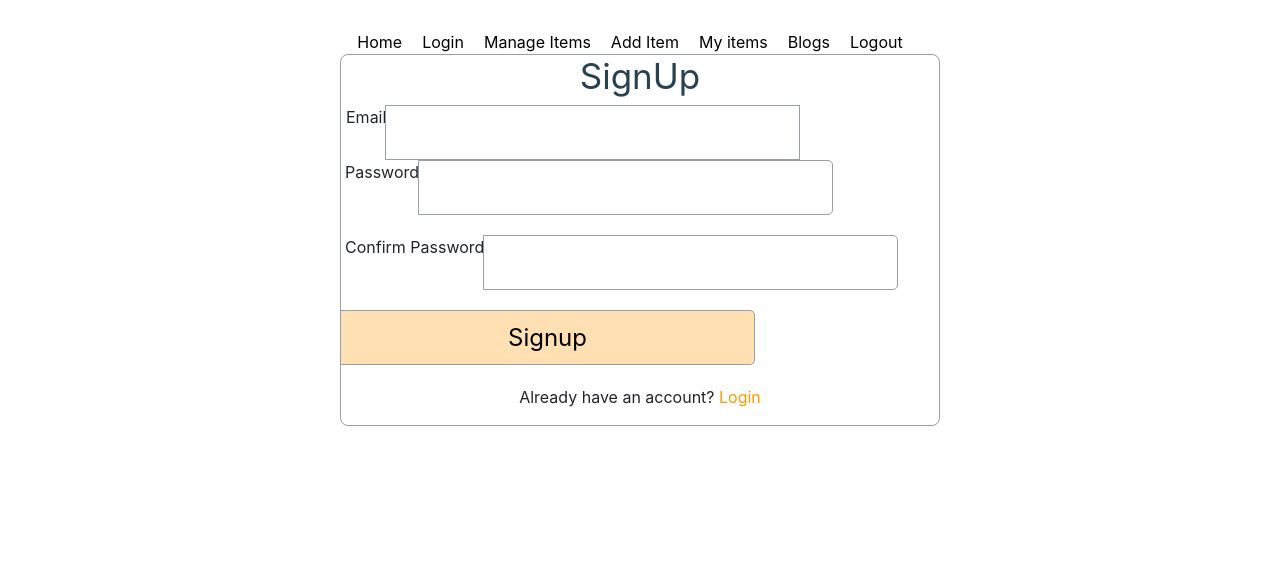
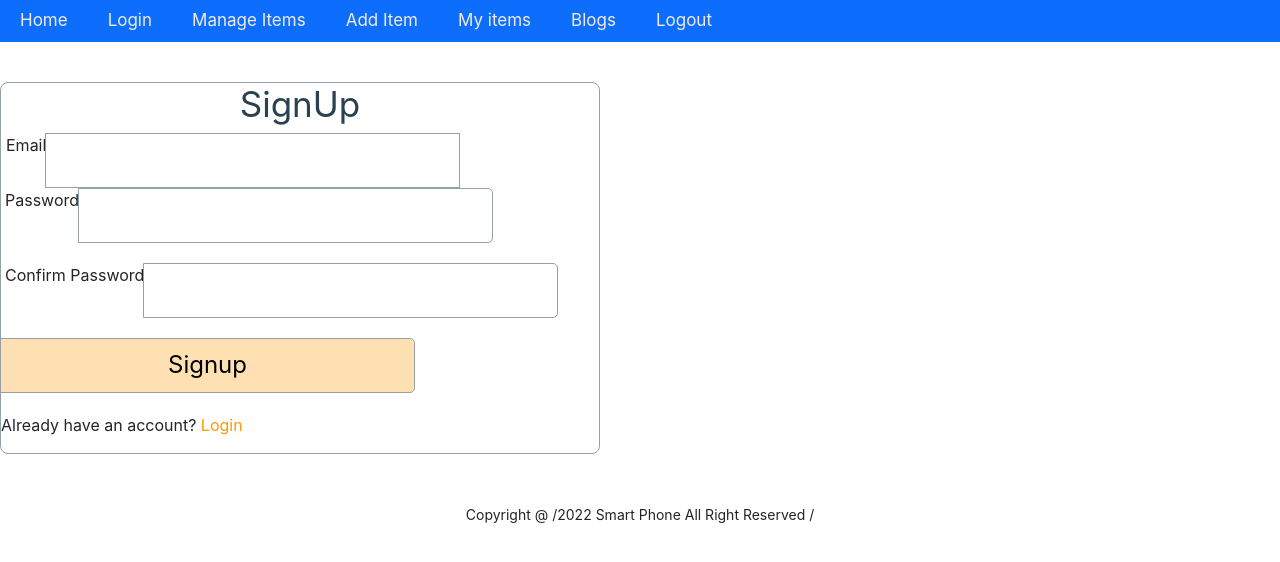
Before and after one commit to shahmojno/assaiment-11-Client-site, a React (Create React App) app: page /signup in a window 1280 px wide. Shown: the top 562 px of the page. Built offline with nearby package versions, Linux system fonts and the light colour scheme.

Commit message:
add footer

```diff
--- a/src/App.js
+++ b/src/App.js
@@ -1,7 +1,3 @@
-
-import './App.css';
-import app from './firebase.init';
-import { getAuth, GoogleAuthProvider, signInWithPopup } from 'firebase/auth';
 import { Route, Routes } from 'react-router-dom';
 import Home from './component/Home/Home';
 import Login from './component/Login/Login';
@@ -10,6 +6,7 @@ import Manageitem from './component/Manageitem';
 import Additem from './component/Additem';
 import SignUp from './component/Login/SignUp';
 import Blogs from './component/Blogs/Blogs';
+import Footer from './component/Footer/Footer';
 
 
 
@@ -24,7 +21,7 @@ function App() {
 
 
   return (
-    <div className="App">
+    <div >
       <Header></Header>
 
       <Routes>
@@ -35,6 +32,7 @@ function App() {
         <Route path='signup' element={<SignUp></SignUp>}></Route>
         <Route path='blogs' element={<Blogs></Blogs>}></Route>
       </Routes>
+      <Footer></Footer>
 
 
     </div>
--- a/src/component/Blogs/Blogs.css
+++ b/src/component/Blogs/Blogs.css
@@ -1,5 +1,5 @@
 .blogs{
-    text-align: left;
+
     margin-left: 100px;
     margin-top: 20px;
     border: 1px solid rebeccapurple;
--- a/src/component/Blogs/Blogs.js
+++ b/src/component/Blogs/Blogs.js
@@ -4,7 +4,7 @@ import './Blogs.css'
 const Blogs = () => {
     return (
         <div >
-            <h1 className='mt-5'>MY Blogs</h1>
+            <h1 className='mt-5 ml-5' >MY Blogs</h1>
             <div className='blogs'>
                 <h5 >1. Difference between Nodejs and JavaScript : </h5>
                 <p >Javascript : Javascript is a programming language that is used for writing scripts on the website. </p>
@@ -13,7 +13,7 @@ const Blogs = () => {
                 <p >NodeJS : Nodejs is used in server-side development. </p>
             </div>
 
-            <div className='blogs' >
+            <div className='blogs'>
                 <h5 >2. Differences between SQL and NoSQL : </h5>
                 <p >SQL : Tables with fixed rows and columns </p>
                 <p >NoSQL : Document: JSON documents, Key-value: key-value pairs, Wide-column: tables with rows and dynamic columns, Graph: nodes and edges </p>
@@ -22,7 +22,7 @@ const Blogs = () => {
 
             </div>
 
-            <div className='blogs' >
+            <div className='blogs'>
                 <h5 >3. JWT (JSON Web Token) : </h5>
                 <p >JWT, or JSON Web Token, is an open standard used to share information between two parties securely — a client and a server. In most cases, it’s an encoded JSON containing a set of claims and a signature. </p>
                 <p >Header :  The header consists of two parts:
--- /dev/null
+++ b/src/component/Footer/Footer.js
@@ -0,0 +1,19 @@
+import React from 'react';
+
+const Footer = () => {
+    const today = new Date();
+    const year = today.getFullYear();
+    return (
+        <div>
+            <footer className='text-center mt-5'>
+                <p>
+                    <small>
+                        Copyright @ /{year} Smart Phone All Right Reserved /
+                    </small>
+                </p>
+            </footer>
+        </div>
+    );
+};
+
+export default Footer;
--- a/src/component/Header/Header.css
+++ b/src/component/Header/Header.css
@@ -1,14 +1,11 @@
-.header nav a{
+.header1 nav a{
     margin-right: 20px;
+    margin-left: 20px;
     text-decoration: none;
-    color: black;
+    color: rgb(241, 234, 234);
+    font-size: 17px;
 }
 
-.header nav a:hover{
+.header1 nav a:hover{
 color: goldenrod;
 }
-
-.header{
-    margin-top: 30px;
-
-}
--- a/src/component/Header/Header.js
+++ b/src/component/Header/Header.js
@@ -4,8 +4,8 @@ import './Header.css'
 
 const Header = () => {
     return (
-        <div className='header'>
-            <nav>
+        <div className='header1'>
+            <nav className='bg-primary py-2'>
                 <Link to="/">Home</Link>
                 <Link to="/login">Login</Link>
                 <Link to="/manageitem">Manage Items</Link>
--- a/src/component/Login/Login.css
+++ b/src/component/Login/Login.css
@@ -1,6 +1,14 @@
+
+#loging-all{
+    display: flex;
+    justify-content: center;
+}
+
+
 .form-container{
+    margin-top: 40px;
     width:  600px;
-    margin: auto;
+
     border: 1px solid #95A0A7;
     box-sizing: border-box;
     border-radius: 8px;
@@ -9,6 +17,8 @@
 }
 
 .form-title{
+    display: flex;
+    justify-content: center;
     font-size: 35px;
     color: #2A414F;
     font-weight: 400;
@@ -26,6 +36,8 @@
    border: 1px solid #95A0A7;
    box-sizing: border-box;
    border-radius: 5px;
+
+   justify-content: center;
    font-size: 24px;
 }
 
--- a/src/component/Login/Login.js
+++ b/src/component/Login/Login.js
@@ -5,6 +5,7 @@ import { useSignInWithEmailAndPassword } from 'react-firebase-hooks/auth';
 import { Link, useLocation, useNavigate } from 'react-router-dom';
 import auth from '../../firebase.init';
 import './Login.css'
+
 
 const Login = () => {
     const [email, setEmail] = useState('');
@@ -51,9 +52,11 @@ const Login = () => {
 
 
     return (
+        <div id='loging-all'>
+
             <div className='form-container'>
                 <div>
-                <h1 className='form-title'>Login</h1>
+                    <h1 className='form-title mx-auto'>Login</h1>
                     <form onSubmit={handleUsersSignIn}>
                         <div className='input-group'>
                             <label htmlFor='email'>Email</label>
@@ -75,6 +78,8 @@ const Login = () => {
                     <button onClick={handleGoogleSignIn}>Google Sign In</button>
                 </div>
             </div>
+
+        </div>
     );
 };
 
--- a/src/component/Login/SignUp.css
+++ b/src/component/Login/SignUp.css
@@ -1,3 +1,60 @@
+
 .form-container{
-    align-items: center;
+    margin-top: 40px;
+    width:  600px;
+
+    border: 1px solid #95A0A7;
+    box-sizing: border-box;
+    border-radius: 8px;
+    display: flex;
+    justify-content: center;
 }
+
+.form-title{
+    display: flex;
+    justify-content: center;
+    font-size: 35px;
+    color: #2A414F;
+    font-weight: 400;
+}
+
+.input-group label{
+    display: block;
+    margin-left:5px ;
+
+}
+
+.input-group input{
+   width: 415px;
+   height:  55px;
+   border: 1px solid #95A0A7;
+   box-sizing: border-box;
+   border-radius: 5px;
+
+   justify-content: center;
+   font-size: 24px;
+}
+
+.input-group{
+    margin-bottom: 20px;
+}
+
+.form-submit{
+    width: 415px;
+    height: 55px;background-color: rgba(255,153,0,0.3);
+    border-radius: 5px;
+    border: none;
+    font-size: 20px;
+    cursor: pointer;
+
+
+}
+
+.form-link{
+    color: #FF9900;
+    text-decoration: none;
+}
+
+.form-submit:hover{
+    background-color: rgba(255,153,0,0.5);
+}
--- a/src/component/Login/SignUp.js
+++ b/src/component/Login/SignUp.js
@@ -4,6 +4,7 @@ import { Link, useNavigate } from 'react-router-dom';
 import { useCreateUserWithEmailAndPassword } from 'react-firebase-hooks/auth';
 import auth from '../../firebase.init';
 import './SignUp.css'
+
 
 
 const SignUp = () => {
--- a/src/component/Myitem.js
+++ b/src/component/Myitem.js
@@ -21,10 +21,10 @@ const Myitem = ({ product }) => {
             <div className="card" style={{ width: "18rem" }}>
                 <img src={img} className="card-img-top" alt="..." />
                 <div className="card-body">
-                    <h5 className="card-title">{name}</h5>
-                    <p className="card-text">{model}</p>
-                    <p className="card-text">{price}</p>
-                    <p className="card-text">{description}</p>
+                    <h5 className="card-title">Name : {name}</h5>
+                    <p className="card-text">Model : {model}</p>
+                    <p className="card-text">Price : {price}</p>
+                    <p className="card-text">Description : {description}</p>
 
                 </div>
             </div>
```
Also changed, not shown: src/component/Hooks/ProductDetails.js (added, +18 -0 lines). Lines whose indentation alone changed are shown as unchanged.
